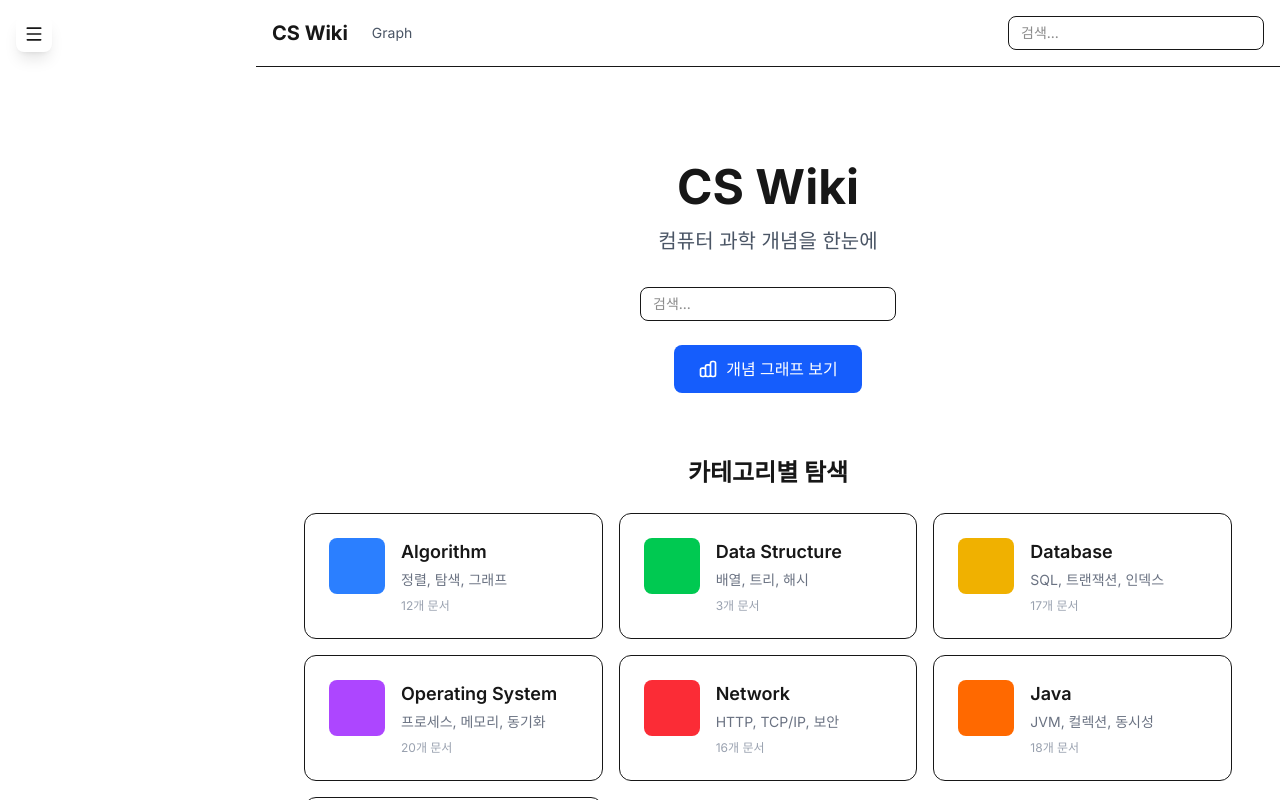
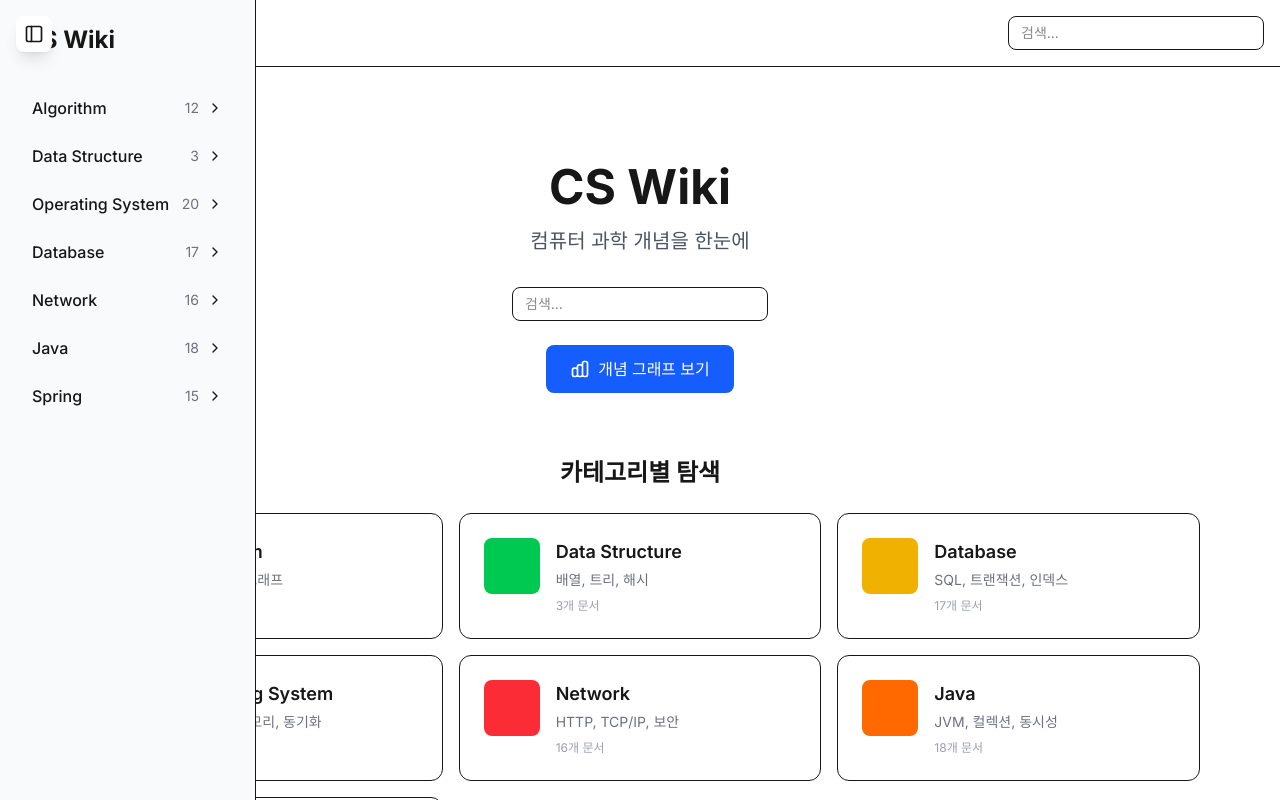
Before and after one commit to yuhandemian/cs-wiki, a Next.js app: page / in a window 1280 px wide. Shown: the top 800 px of the page. Built offline with nearby package versions, Linux system fonts and the light colour scheme.

Commit message:
Fix collapsible sidebar with context and smooth transitions

```diff
--- a/app/layout.tsx
+++ b/app/layout.tsx
@@ -1,7 +1,7 @@
 import type { Metadata } from "next";
 import { Inter } from "next/font/google";
 import "./globals.css";
-import Navigation from "@/components/Navigation";
+import Navigation, { NavProvider } from "@/components/Navigation";
 import Header from "@/components/Header";
 
 const inter = Inter({ subsets: ["latin"] });
@@ -19,6 +19,7 @@ export default function RootLayout({
   return (
     <html lang="ko">
       <body className={inter.className}>
+        <NavProvider>
           <div className="flex min-h-screen">
             {/* 좌측 네비게이션 */}
             <Navigation />
@@ -31,6 +32,7 @@ export default function RootLayout({
               </main>
             </div>
           </div>
+        </NavProvider>
       </body>
     </html>
   );
--- a/components/Navigation.tsx
+++ b/components/Navigation.tsx
@@ -1,8 +1,8 @@
 "use client";
 
 import Link from "next/link";
-import { useState, useEffect } from "react";
-import { ChevronDown, ChevronRight, Menu, X } from "lucide-react";
+import { useState, useEffect, createContext, useContext } from "react";
+import { ChevronDown, ChevronRight, Menu, X, PanelLeftClose, PanelLeft } from "lucide-react";
 import { usePathname } from "next/navigation";
 
 const categories = [
@@ -43,15 +43,39 @@ const categories = [
     },
 ];
 
-export default function Navigation() {
+const NavContext = createContext<{
+    isNavOpen: boolean;
+    setIsNavOpen: (open: boolean) => void;
+}>({
+    isNavOpen: true,
+    setIsNavOpen: () => {},
+});
+
+export function NavProvider({ children }: { children: React.ReactNode }) {
     const pathname = usePathname();
     const isHomePage = pathname === '/';
-    const [isMobileOpen, setIsMobileOpen] = useState(false);
     const [isNavOpen, setIsNavOpen] = useState(!isHomePage);
 
     useEffect(() => {
         setIsNavOpen(!isHomePage);
     }, [isHomePage]);
+
+    return (
+        <NavContext.Provider value={{ isNavOpen, setIsNavOpen }}>
+            {children}
+        </NavContext.Provider>
+    );
+}
+
+export function useNav() {
+    return useContext(NavContext);
+}
+
+export default function Navigation() {
+    const pathname = usePathname();
+    const isHomePage = pathname === '/';
+    const [isMobileOpen, setIsMobileOpen] = useState(false);
+    const { isNavOpen, setIsNavOpen } = useNav();
 
     return (
         <>
@@ -67,20 +91,16 @@ export default function Navigation() {
             <button
                 onClick={() => setIsNavOpen(!isNavOpen)}
                 className="hidden md:block fixed top-4 left-4 z-50 p-2 bg-white dark:bg-gray-800 rounded-lg shadow-lg hover:bg-gray-100 dark:hover:bg-gray-700 transition-colors"
+                title={isNavOpen ? "사이드바 접기" : "사이드바 펼치기"}
             >
-                {isNavOpen ? <X size={20} /> : <Menu size={20} />}
+                {isNavOpen ? <PanelLeftClose size={20} /> : <PanelLeft size={20} />}
             </button>
 
             {/* 네비게이션 */}
             <nav
-                className={`
-          ${isMobileOpen ? "translate-x-0" : "-translate-x-full"}
-          md:${isNavOpen ? "translate-x-0" : "-translate-x-full"}
-          fixed md:sticky top-0 left-0 h-screen
-          w-64 bg-gray-50 dark:bg-gray-900 border-r
-          transition-transform duration-300 ease-in-out
-          overflow-y-auto z-40
-        `}
+                className={`fixed md:sticky top-0 left-0 h-screen w-64 bg-gray-50 dark:bg-gray-900 border-r transition-all duration-300 ease-in-out overflow-y-auto z-40 ${
+                    isMobileOpen ? "translate-x-0" : "-translate-x-full md:translate-x-0"
+                } ${!isNavOpen ? "md:-ml-64" : ""}`}
             >
                 <div className="p-6 pt-16 md:pt-6">
                     <Link href="/" className="block mb-8">
```
Lines whose indentation alone changed are shown as unchanged.
